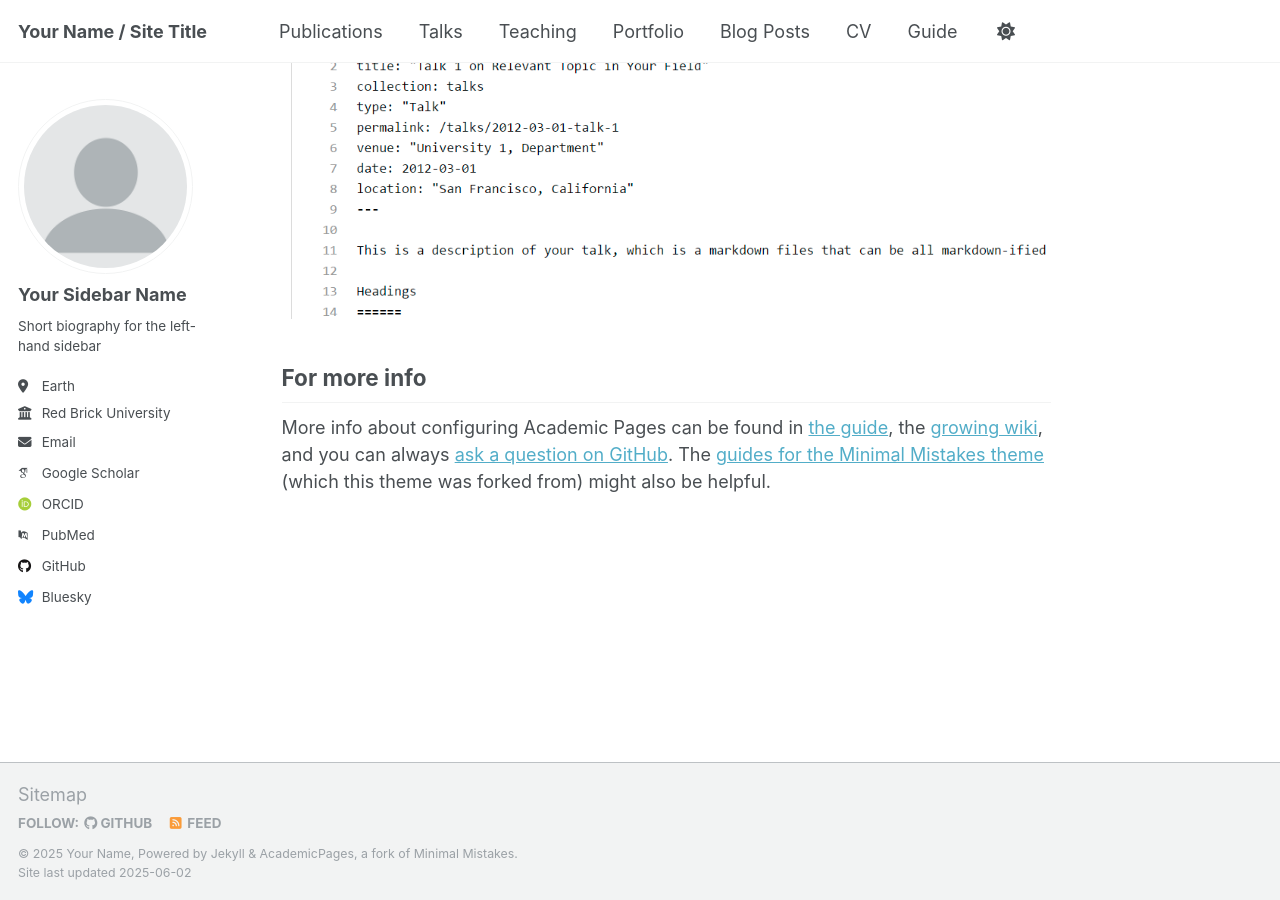
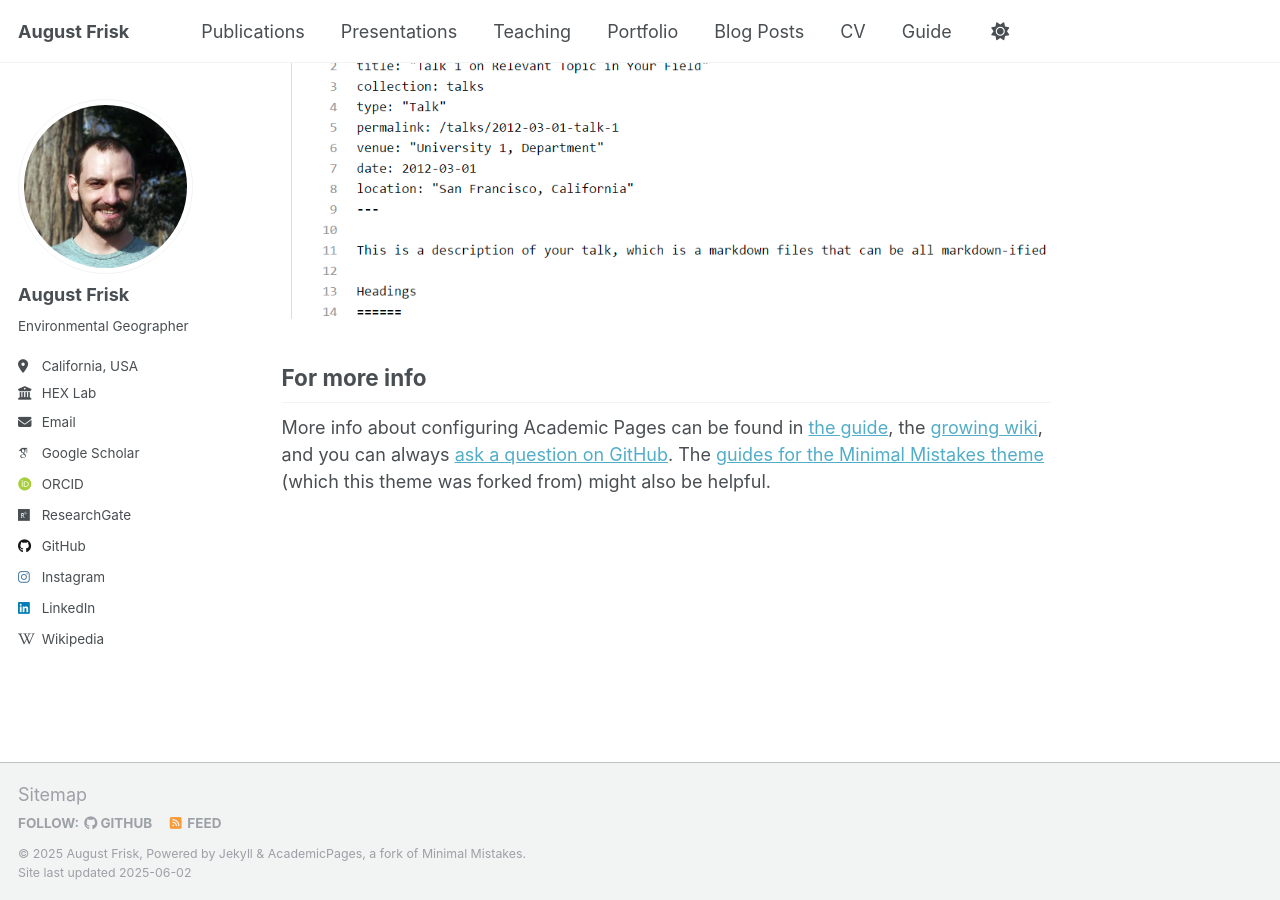
Before and after one commit to 4N0NYM0U5MY7H/4N0NYM0U5MY7H.github.io, a Jekyll site: the page built from _pages/about.md, in a window 1280 px wide and 900 px high, scrolled down 2636 px. Built offline with Jekyll 4.4.1, drawn with Linux system fonts in a browser that asks for light colours; some web fonts are replaced.

Commit message:
update config & navigation

```diff
--- a/_config.yml
+++ b/_config.yml
@@ -9,58 +9,58 @@
 # Basic Site Settings
 locale                   : "en-US"
 site_theme               : "default"
-title                    : "Your Name / Site Title"
+title                    : "August Frisk"
 title_separator          : "-"
-name                     : &name "Your Name"
-description              : &description "personal description"
-url                      : https://academicpages.github.io # the base hostname & protocol for your site e.g. "https://[your GitHub username].github.io" or if you already have some other page hosted on Github then use "https://[your GitHub username].github.io/[Your Repo Name]"
+name                     : &name "August Frisk"
+description              : &description "Environmental Geographer."
+url                      : https://4N0NYM0U5MY7H.github.io # the base hostname & protocol for your site e.g. "https://[your GitHub username].github.io" or if you already have some other page hosted on Github then use "https://[your GitHub username].github.io/[Your Repo Name]"
 baseurl                  : "" # the subpath of your site, e.g. "/blog"
-repository               : "academicpages/academicpages.github.io"
+repository               : "4N0NYM0U5MY7H/4N0NYM0U5MY7H.github.io"
 
 # Site Author - The following control what appear as part of the author content on the side bar.
 #               If a field is blank the icon and link will not appear, otherwise it will be shown.
 #               Additional customization can be done by editing /_includes/author-profile.html
 author:
   # Biographic information
-  avatar           : "profile.png"
-  name             : "Your Sidebar Name"
+  avatar           : "profile.jpg"
+  name             : "August Frisk"
   pronouns         : # example: "she/her"
-  bio              : "Short biography for the left-hand sidebar"
-  location         : "Earth"
-  employer         : "Red Brick University"
+  bio              : "Environmental Geographer"
+  location         : "California, USA"
+  employer         : "HEX Lab"
   uri              : # URL
-  email            : "none@example.org"
+  email            : "AFrisk1@csustan.edu"
 
   # Academic websites
   academia         : # URL
   arxiv            : # URL - Update with the correct link to your profile
-  googlescholar    : "https://scholar.google.com/citations?user=PS_CX0AAAAAJ"
+  googlescholar    : "https://scholar.google.com/citations?user=F3ud0rgAAAAJ"
   impactstory      : # URL
-  orcid            : "http://orcid.org/yourorcidurl"
+  orcid            : "http://orcid.org/0009-0007-9200-8438"
   semantic         : # URL
-  pubmed           : "https://www.ncbi.nlm.nih.gov/pubmed/?term=john+snow"
-  researchgate     : # URL
+  pubmed           : # URL
+  researchgate     : "https://www.researchgate.net/profile/August-Frisk"
   scopus           : # URL
 
   # Repositories and software development
   bitbucket        : # Username - Update with your username on the site
   codepen          : # Username
   dribbble         : # Username
-  github           : "academicpages"
+  github           : "4N0NYM0U5MY7H"
   kaggle           : # Username
   stackoverflow    : # User number or user number and name (i.e., use "1" or "1/jeff-atwood")
 
   # Social media
-  bluesky          : "bsky.app" # Replace this with you Bluesky username
+  bluesky          : # Replace this with you Bluesky username
   facebook         : # Username
   flickr           : # Username
   foursquare       : # Username
   goodreads        : # Username
   google_plus      : # Username
   keybase          : # Username
-  instagram        : # Username
+  instagram        : parasiticfrisk
   lastfm           : # Username
-  linkedin         : # Username
+  linkedin         : august-frisk
   mastodon         : # URL
   medium           : # URL
   pinterest        : # Username
@@ -71,7 +71,7 @@ author:
   twitter          : # Username for X / Twitter
   vine             : # Username
   weibo            : # Username
-  wikipedia        : # Username
+  wikipedia        : Parasiticfrisk
   xing             : # Username
   youtube          : # Username
   zhihu            : # Username
@@ -283,7 +283,15 @@ defaults:
       layout: talk
       author_profile: true
       share: true
-
+  # _presentations
+  - scope:
+      path: ""
+      type: presentations
+    values:
+      layout: presentation
+      author_profile: true
+      share: true
+      comments: true
 
 # Sass/SCSS
 sass:
```
Also changed, not shown: _data/navigation.yml (+5 -2 lines).
